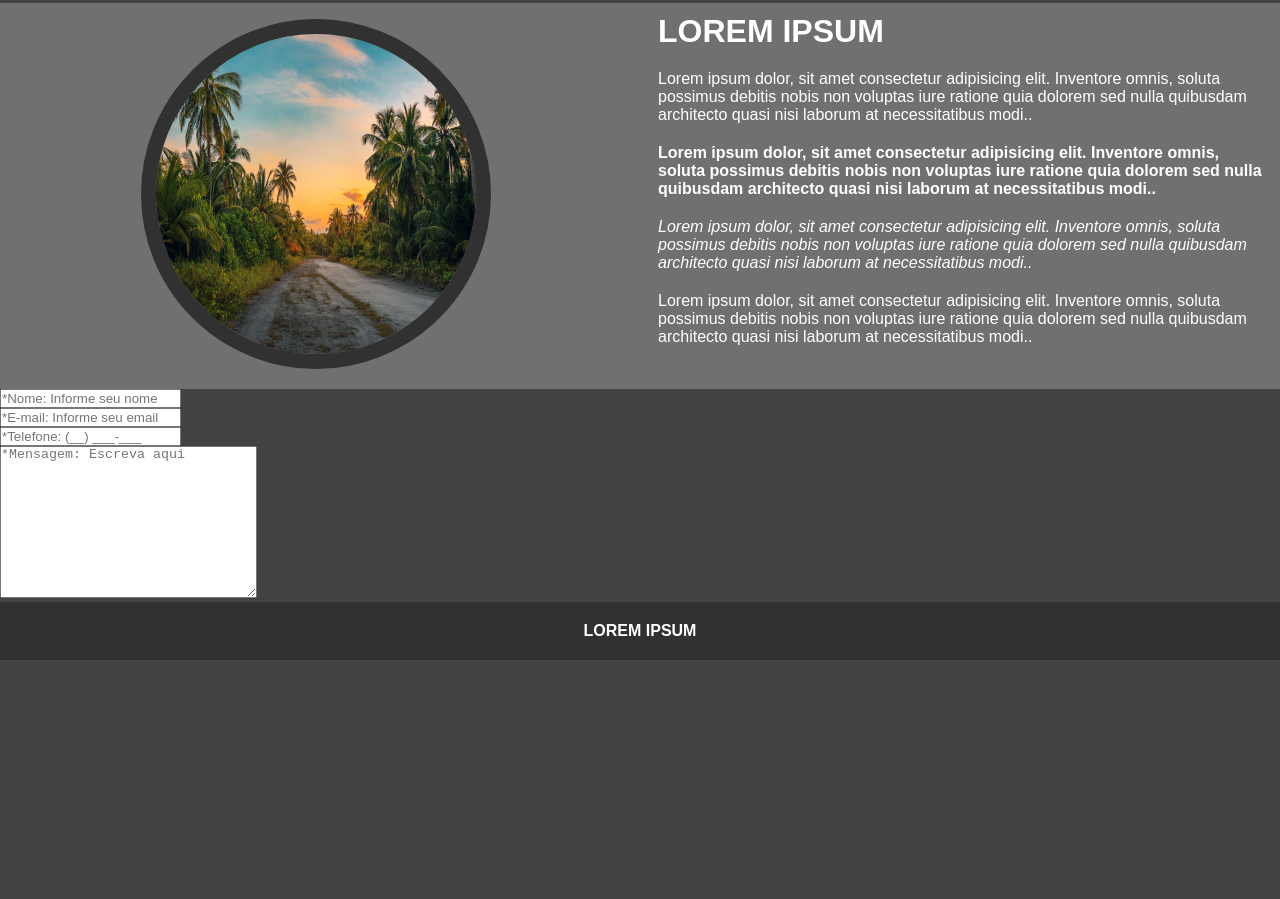
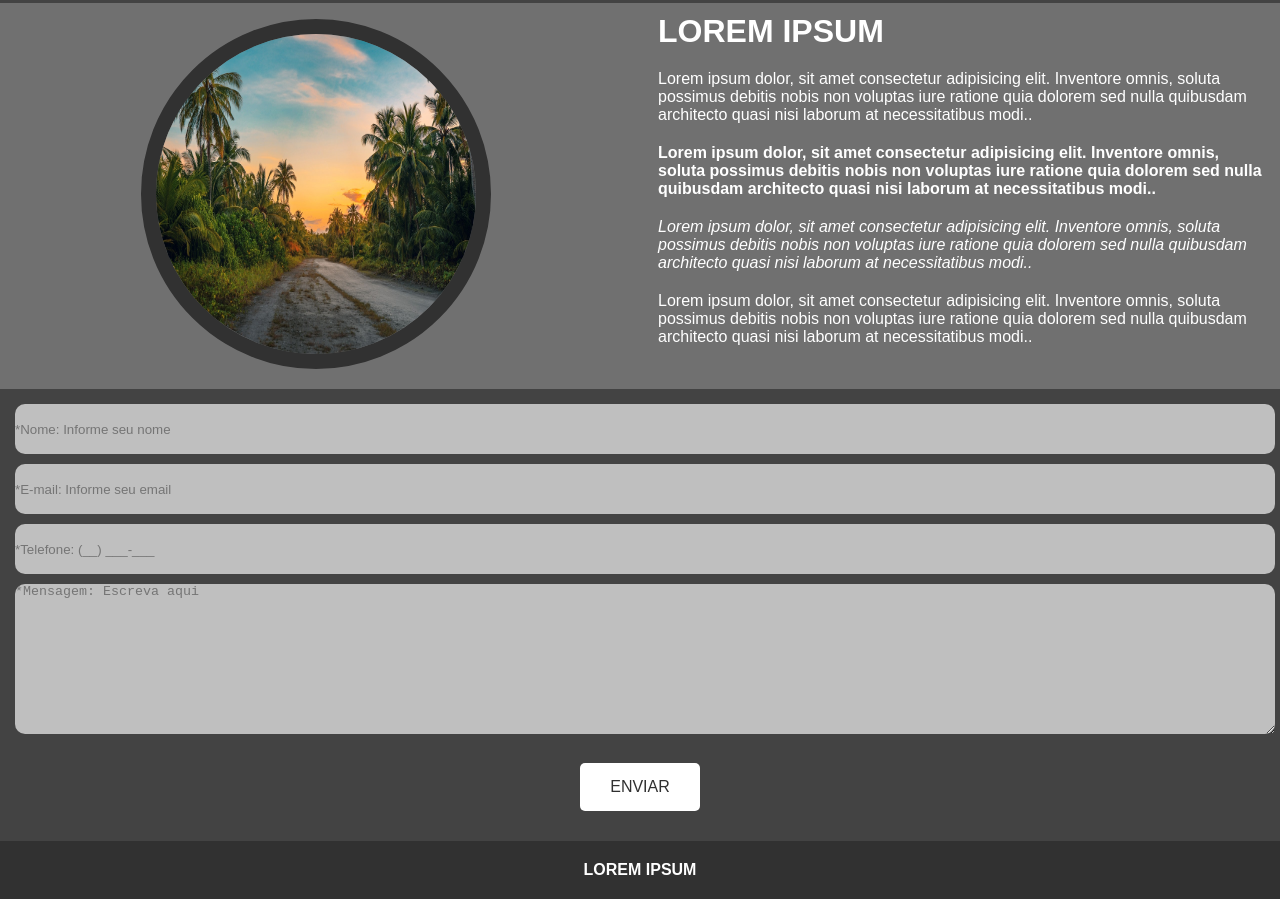
Before and after one commit to julianomacielferreira/dot-frontend-project, a website built with webpack: page index.html in a window 1280 px wide. Shown: the part 1181-2080 px from the top of the page. Before the commit the page ends 1841 px from the top, so only its background shows below. Built offline with nearby package versions, Linux system fonts and the light colour scheme; files whose address does not match are found by name.

Commit message:
Remove a borda dos campos de texto.

```diff
--- a/css/app.css
+++ b/css/app.css
@@ -185,6 +185,40 @@ img {
 }
 /* End Content Middle */
 
+/* Form Content */
+.content-contact {
+  padding: 10px;
+  justify-content: center;
+  align-items: center;
+  text-align: center;
+}
+
+.form .btn {
+  background-color: #ffffff;
+  border: none;
+  border-radius: 5px;
+  color: #303030;
+  padding: 15px 30px;
+  margin: 20px 0;
+  text-align: center;
+  text-decoration: none;
+  display: inline-block;
+  font-size: 16px;
+}
+
+input[type="text"],
+textarea {
+  background-color: #bfbfbf;
+  color: #303030;
+  border-radius: 10px;
+  width: 100%;
+  min-height: 50px;
+  box-sizing: border-box;
+  margin: 5px;
+  border: none;
+}
+/* End Form Content */
+
 /* Footer */
 .footer {
   text-align: center;
--- a/index.html
+++ b/index.html
@@ -104,7 +104,7 @@
 
     <!-- Content Accordion -->
     <section class="content-contact">
-        <form action="#">
+        <form action="#" class="form">
 
             <div class="fom-group">
                 <input type="text" placeholder="*Nome: Informe seu nome">
@@ -122,6 +122,7 @@
                 <textarea name="message" id="" cols="30" rows="10" placeholder="*Mensagem: Escreva aqui"></textarea>
             </div>
 
+            <input type="button" class="btn" value="ENVIAR">
         </form>
     </section>
     <!-- End Content Accordion -->
```
Lines whose indentation alone changed are shown as unchanged.
